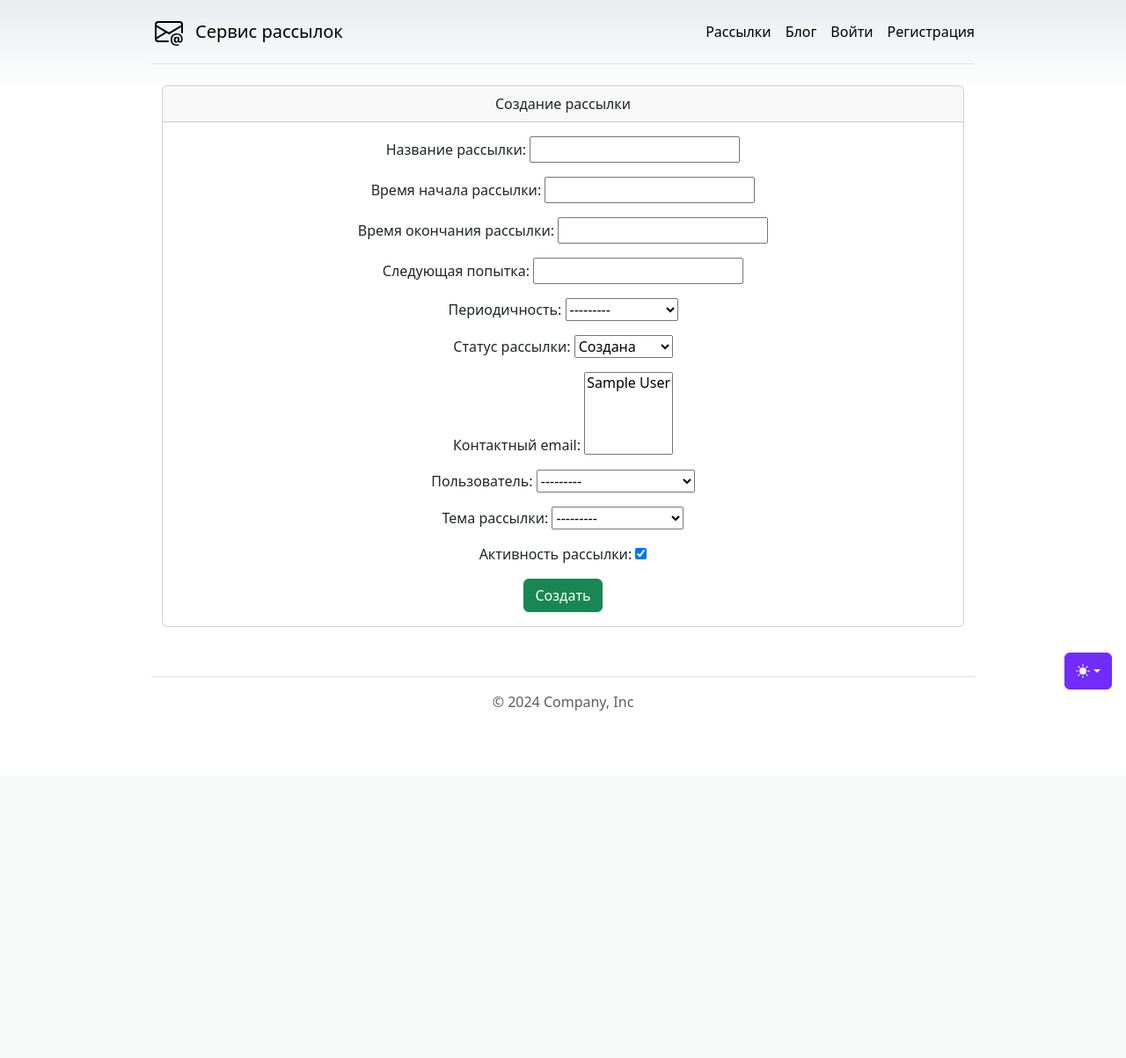
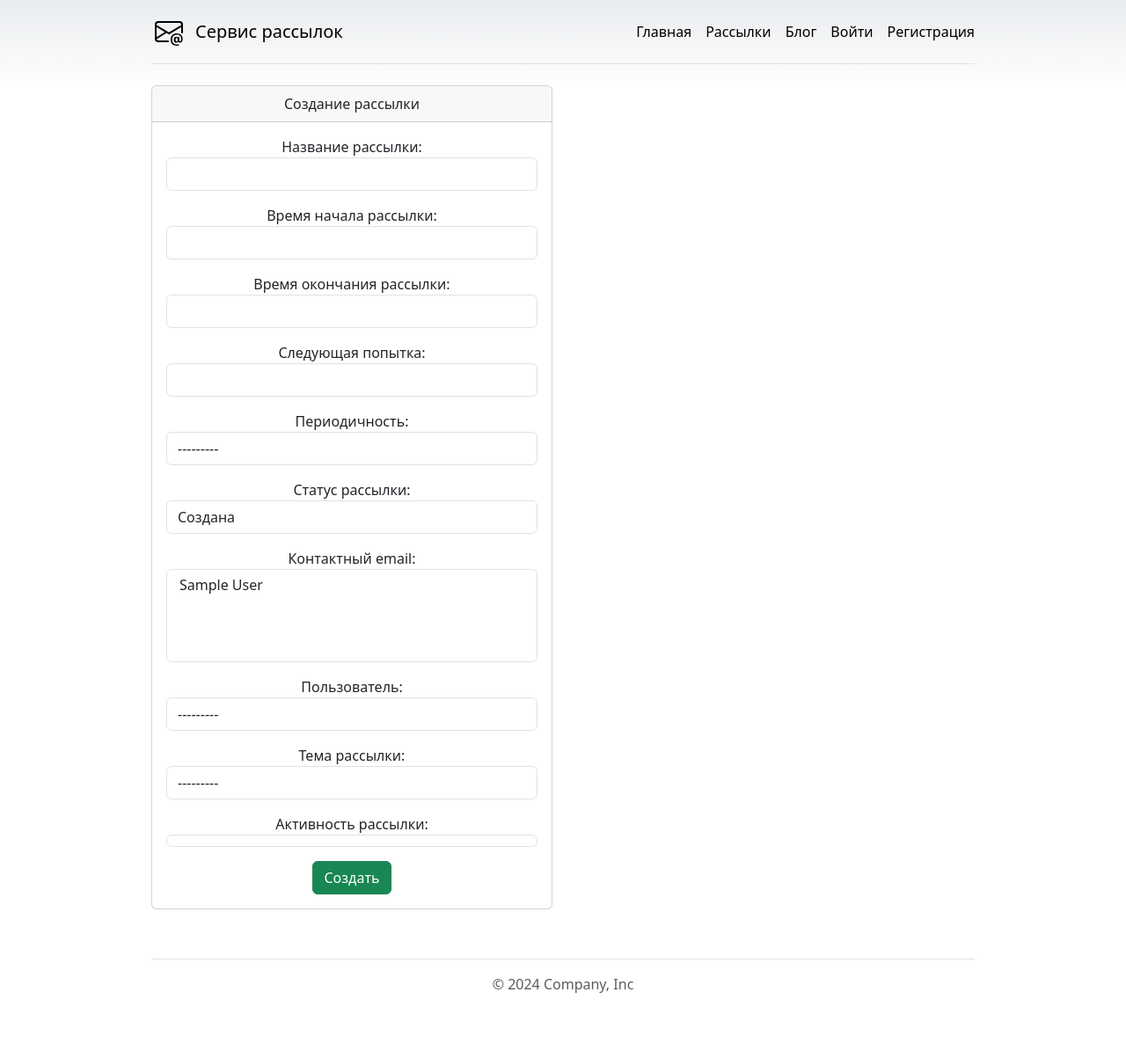
Before and after one commit to Maknaffin/Mailing_Service, a Django app: page /create/ in a window 1280 px wide. Shown: the whole page at 88% size. Before the commit the page ends 808 px from the top, so only its background shows below. Run offline with Django 4.2, Linux system fonts and the light colour scheme; tables that the repository leaves empty hold one stand-in row (values such as "Sample post"); some libraries are stand-ins or nearby versions.

Commit message:
Мелкие доработки при добавлении форм

```diff
--- a/mailings/models.py
+++ b/mailings/models.py
@@ -52,7 +52,7 @@ class Mailings(models.Model):
     next_try = models.DateTimeField(verbose_name='следующая попытка', **NULLABLE)
     period = models.CharField(max_length=15, choices=PERIOD_CHOICES, verbose_name='периодичность')
     status = models.CharField(max_length=15, default='Создана', choices=STATUS_CHOICES, verbose_name='статус рассылки')
-    client_email = models.ManyToManyField(Clients, verbose_name="контактный email")
+    client_email = models.ManyToManyField(Clients, verbose_name='контактный email')
     mailing_owner = models.ForeignKey(settings.AUTH_USER_MODEL, on_delete=models.SET_NULL, verbose_name='пользователь',
                                       **NULLABLE)
     mail_title = models.ForeignKey(Message, on_delete=models.CASCADE, verbose_name='тема рассылки',
--- a/mailings/templates/mailings/base.html
+++ b/mailings/templates/mailings/base.html
@@ -87,6 +87,9 @@
         .actions-column {
             width: 230px;
         }
+        .active {
+            font-weight: bold;
+        }
     </style>
 
 
@@ -110,59 +113,6 @@
     </symbol>
 </svg>
 
-<div class="dropdown position-fixed bottom-0 end-0 mb-3 me-3 bd-mode-toggle">
-    <button class="btn btn-bd-primary py-2 dropdown-toggle d-flex align-items-center"
-            id="bd-theme"
-            type="button"
-            aria-expanded="false"
-            data-bs-toggle="dropdown"
-            aria-label="Toggle theme (auto)">
-        <svg class="bi my-1 theme-icon-active" width="1em" height="1em">
-            <use href="#circle-half"></use>
-        </svg>
-        <span class="visually-hidden" id="bd-theme-text">Toggle theme</span>
-    </button>
-    <ul class="dropdown-menu dropdown-menu-end shadow" aria-labelledby="bd-theme-text">
-        <li>
-            <button type="button" class="dropdown-item d-flex align-items-center" data-bs-theme-value="light"
-                    aria-pressed="false">
-                <svg class="bi me-2 opacity-50 theme-icon" width="1em" height="1em">
-                    <use href="#sun-fill"></use>
-                </svg>
-                Light
-                <svg class="bi ms-auto d-none" width="1em" height="1em">
-                    <use href="#check2"></use>
-                </svg>
-            </button>
-        </li>
-        <li>
-            <button type="button" class="dropdown-item d-flex align-items-center" data-bs-theme-value="dark"
-                    aria-pressed="false">
-                <svg class="bi me-2 opacity-50 theme-icon" width="1em" height="1em">
-                    <use href="#moon-stars-fill"></use>
-                </svg>
-                Dark
-                <svg class="bi ms-auto d-none" width="1em" height="1em">
-                    <use href="#check2"></use>
-                </svg>
-            </button>
-        </li>
-        <li>
-            <button type="button" class="dropdown-item d-flex align-items-center active" data-bs-theme-value="auto"
-                    aria-pressed="true">
-                <svg class="bi me-2 opacity-50 theme-icon" width="1em" height="1em">
-                    <use href="#circle-half"></use>
-                </svg>
-                Auto
-                <svg class="bi ms-auto d-none" width="1em" height="1em">
-                    <use href="#check2"></use>
-                </svg>
-            </button>
-        </li>
-    </ul>
-</div>
-
-
 <svg xmlns="http://www.w3.org/2000/svg" style="display: none;">
     <symbol id="check" viewBox="0 0 16 16">
         <title>Check</title>
@@ -183,11 +133,17 @@
             </a>
 
             <nav class="d-inline-flex mt-2 mt-md-0 ms-md-auto">
-                <a class="me-3 py-2 link-body-emphasis text-decoration-none" href="{% url 'mailings:mailing_list' %}">Рассылки</a>
+                {% url 'mailings:base' as base %}
+                <a class="me-3 py-2 link-body-emphasis text-decoration-none {% if request.path == base %} active {% endif %}"
+                   href="{% url 'mailings:base' %}">Главная</a>
+                {% url 'mailings:mailing_list' as mailing_list %}
+                <a class="me-3 py-2 link-body-emphasis text-decoration-none {% if request.path == mailing_list %} active {% endif %}"
+                   href="{% url 'mailings:mailing_list' %}">Рассылки</a>
                 <a class="me-3 py-2 link-body-emphasis text-decoration-none" href="#">Блог</a>
                 <a class="me-3 py-2 link-body-emphasis text-decoration-none" href="#">Войти</a>
                 <a class="py-2 link-body-emphasis text-decoration-none" href="#">Регистрация</a>
             </nav>
+
         </div>
 
 
--- a/mailings/templates/mailings/mailings_form.html
+++ b/mailings/templates/mailings/mailings_form.html
@@ -1,16 +1,22 @@
 {% extends 'mailings/base.html' %}
 
 {% block content %}
+<div class="row">
+    <div class="col-6">
+        <form class="row" method="post" enctype="multipart/form-data">
             <div class="container text-center">
                 <div class="card">
                     <div class="card-header">Создание рассылки</div>
                     <div class="card-body">
-            <form method="post">
+
                         {% csrf_token %}
                         {{ form.as_p }}
                         <button type="submit" class="btn btn-success">Создать</button>
+
+                    </div>
+                </div>
+            </div>
         </form>
     </div>
 </div>
-</div>
 {% endblock %}
--- a/mailings/templates/mailings/mailings_list.html
+++ b/mailings/templates/mailings/mailings_list.html
@@ -12,6 +12,7 @@
         <th scope="col">Статус</th>
         <th scope="col">Период</th>
         <th scope="col">Активность</th>
+        <th scope="col"></th>
     </tr>
     </thead>
     <tbody>
--- a/mailings/views.py
+++ b/mailings/views.py
@@ -1,11 +1,19 @@
+from django.forms import inlineformset_factory
+from django.shortcuts import render
 from django.urls import reverse_lazy
 from django.views.generic import TemplateView, ListView, CreateView, UpdateView, DeleteView
 
-from mailings.models import Mailings
+from mailings.forms import MailingForm, MessageForm
+from mailings.models import Mailings, Message
 
 
 class BaseTemplateView(TemplateView):
     template_name = 'mailings/base.html'
+
+    def get_context_data(self, **kwargs):
+        context = super().get_context_data(**kwargs)
+        context['nav_active'] = 0
+        return context
 
 
 class MailingsListView(ListView):
@@ -14,14 +22,28 @@ class MailingsListView(ListView):
 
 class MailingsCreateView(CreateView):
     model = Mailings
-    fields = '__all__'
+    # fields = '__all__'
     success_url = reverse_lazy('mailings:mailing_list')
+    form_class = MailingForm
 
 
 class MailingsUpdateView(UpdateView):
     model = Mailings
-    fields = '__all__'
+    # fields = '__all__'
     success_url = reverse_lazy('mailings:mailing_list')
+    form_class = MailingForm
+
+    # def get_context_data(self, **kwargs):
+    #     context_data = super().get_context_data(**kwargs)
+    #     MessageFormset = inlineformset_factory(Mailings, Message, form=MessageForm, extra=1)
+    #     context_data['formset'] = MessageFormset()
+    #
+    #     # if self.request.method == 'POST':
+    #     #     context_data['formset'] = MessageFormset(self.request.POST, instance=self.object)
+    #     # else:
+    #     #     context_data['formset'] = MessageFormset(instance=self.object)
+    #     return context_data
+
 
 
 class MailingsDeleteView(DeleteView):
```
Also changed, not shown: mailings/templatetags/__init__.py (added). Lines whose indentation alone changed are shown as unchanged.
